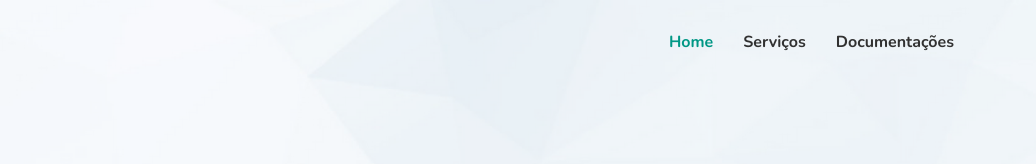
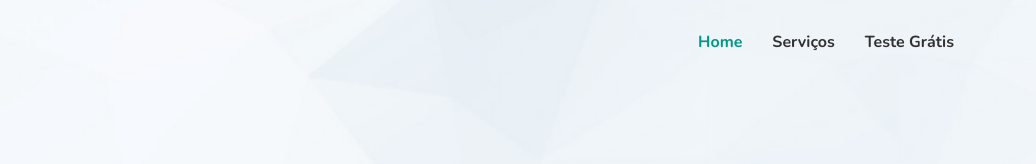
Before and after one commit to filipeborelli/filipeborelli.github.io, a plain HTML site: page index.html in a window 1280 px wide. Shown: the top 164 px of the page, 244-1280 px from the left. Drawn offline with nearby package versions, Linux system fonts and the light colour scheme; files whose address does not match are found by name.

Commit message:
Update index.html

```diff
--- a/index.html
+++ b/index.html
@@ -40,7 +40,7 @@
                 <ul>
                     <li><a class="nav-link scrollto active" href="/#hero">Home</a></li>
                     <li><a class="nav-link scrollto" href="/#values">Servi&ccedil;os</a></li>
-                    <li><a class="nav-link scrollto" href="documentacoes.html">Documenta&ccedil;&otilde;es</a></li>
+                    <li><a class="nav-link scrollto" href="/#about">Teste Grátis</a></li>
 
                 </ul>
 
```
